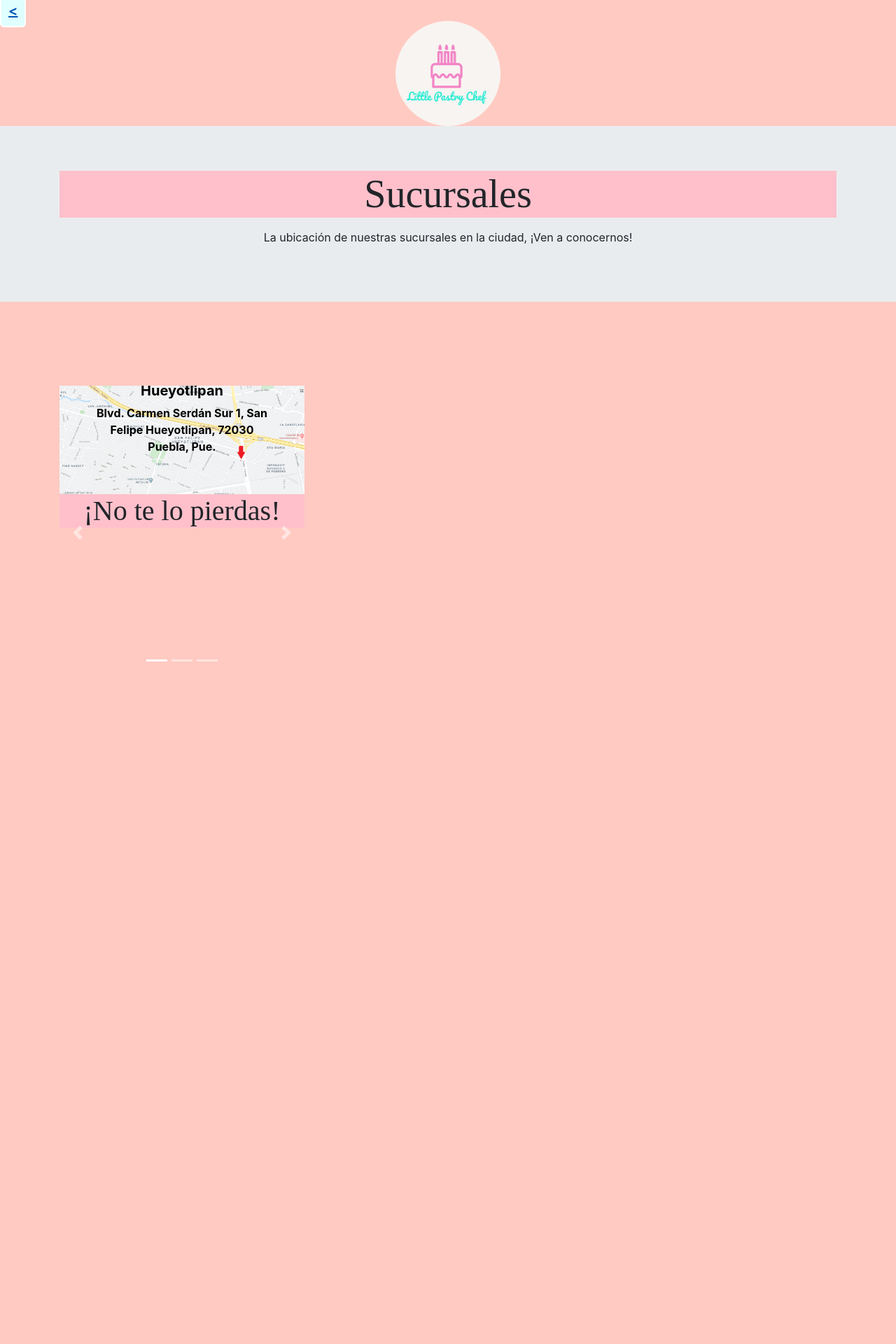
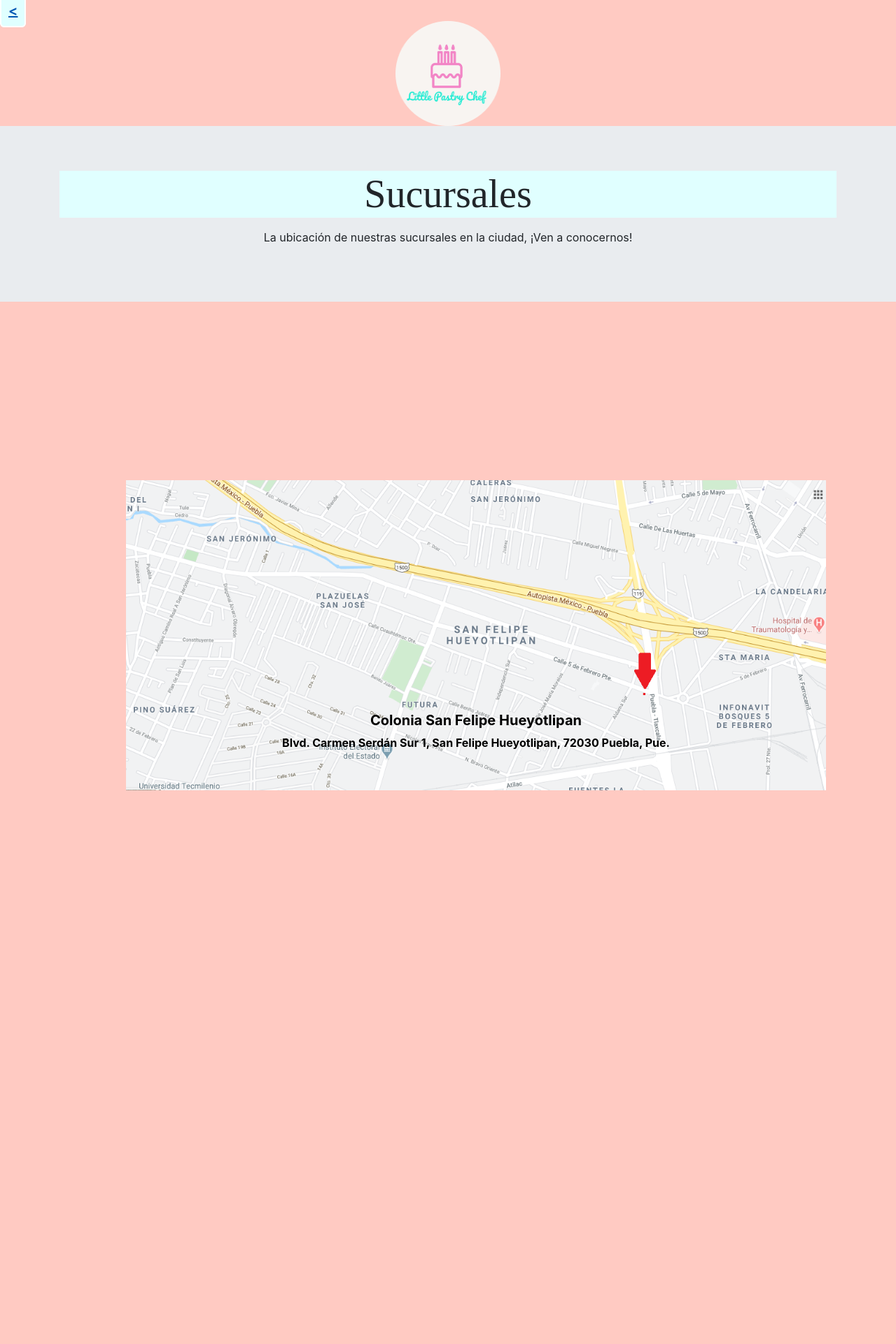
Before and after one commit to SarahAguilar/PASTELERIA, a PHP site: page /Surcursales.html in a window 1280 px wide. Shown: the top 1920 px of the page at 70% size. Before the commit the page ends 945 px from the top, so only its background shows below. Run offline with PHP 8.4, Linux system fonts and the light colour scheme.

Commit message:
Add files via upload

```diff
--- a/Surcursales.html
+++ b/Surcursales.html
@@ -56,12 +56,12 @@
     </a>
      </style>
     <body>
-     <H1 class="¡No Te Lo Pierdas!"> ¡No te lo pierdas!</H1>
   </div>
   </section>
 </body>
 <body style="background-color:#ffcac2;">
 </html>
+ <H1 class="¡No Te Lo Pierdas!"> ¡No te lo pierdas!</H1>
 <script src="https://code.jquery.com/jquery-3.5.1.slim.min.js" integrity="sha384-DfXdz2htPH0lsSSs5nCTpuj/zy4C+OGpamoFVy38MVBnE+IbbVYUew+OrCXaRkfj" crossorigin="anonymous"></script>
 <script src="https://cdn.jsdelivr.net/npm/popper.js@1.16.0/dist/umd/popper.min.js" integrity="sha384-Q6E9RHvbIyZFJoft+2mJbHaEWldlvI9IOYy5n3zV9zzTtmI3UksdQRVvoxMfooAo" crossorigin="anonymous"></script>
 <script src="https://stackpath.bootstrapcdn.com/bootstrap/4.5.0/js/bootstrap.min.js" integrity="sha384-OgVRvuATP1z7JjHLkuOU7Xw704+h835Lr+6QL9UvYjZE3Ipu6Tp75j7Bh/kR0JKI" crossorigin="anonymous"></script>
--- a/estiloSucursales.css
+++ b/estiloSucursales.css
@@ -1,8 +1,8 @@
 .carousel{
-  width: 350px;
-  height: 420px;
-  margin-left: 85px;
-  margin-top: 120px;
+  width: 1000px;
+  height: 3000px;
+  margin-left: 180px;
+  margin-top: 255px;
 }
 p{
   color: #000000;
@@ -20,7 +20,7 @@ background-color: #F6E3D1;
   height: 150px;
 }
 h1{
-  background-color: pink;
+  background-color: #E0FFFF;
   text-align: center;
   font-family: century gothic;
 }
```
